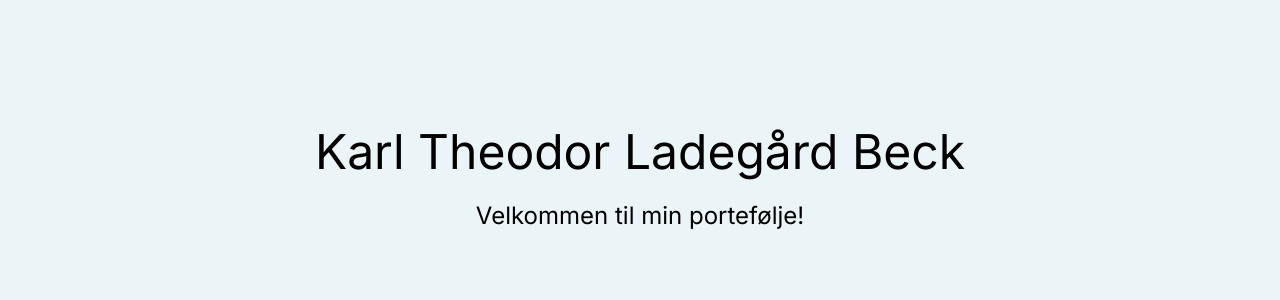
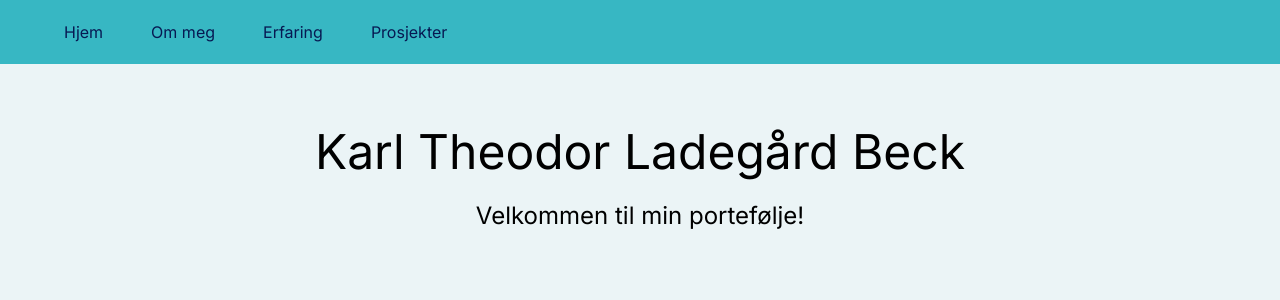
Before and after one commit to theobeck/portfolio, a Next.js app: page / in a window 1280 px wide. Shown: the top 300 px of the page. Built offline with nearby package versions, Linux system fonts and the light colour scheme.

Commit message:
feat: :sparkles: Created Navbar and put it in root layout file

```diff
--- /dev/null
+++ b/app/_components/Navbar.tsx
@@ -0,0 +1,18 @@
+import Link from "next/link";
+
+export default function Navbar() {
+  return (
+    <>
+      <nav className="h-16 w-full z-30 absolute top-0 bg-p-light-blue text-p-dark-blue flex items-center">
+        <div className="h-full w-1/2 absolute mx-16 flex items-center justify-between">
+            <div className="flex md:gap-12 xs:min-w-fit xs:justify-start xs:gap-8 gap-2 justify-between">
+                <Link href={"/"}>Hjem</Link>
+                <Link href={"/about"} className="min-w-fit">Om meg</Link>
+                <Link href={"/experience"}>Erfaring</Link>
+                <Link href={"/projects"}>Prosjekter</Link>
+            </div>
+        </div>
+      </nav>
+    </>
+  );
+}
--- a/app/layout.tsx
+++ b/app/layout.tsx
@@ -1,12 +1,13 @@
 import type { Metadata } from "next";
 import { Inter } from "next/font/google";
 import "./globals.css";
+import Navbar from "./_components/Navbar";
 
 const inter = Inter({ subsets: ["latin"] });
 
 export const metadata: Metadata = {
-  title: "Create Next App",
-  description: "Generated by create next app",
+  title: "Karl Theodor Ladegård Beck's Portfolio",
+  description: "Welcome to the portfolio of Karl Theodor Ladegård Beck",
 };
 
 export default function RootLayout({
@@ -16,7 +17,10 @@ export default function RootLayout({
 }>) {
   return (
     <html lang="en" className="dark">
-      <body className={inter.className}>{children}</body>
+      <body className={inter.className}>
+        <Navbar />
+        {children}
+      </body>
     </html>
   );
 }
```
